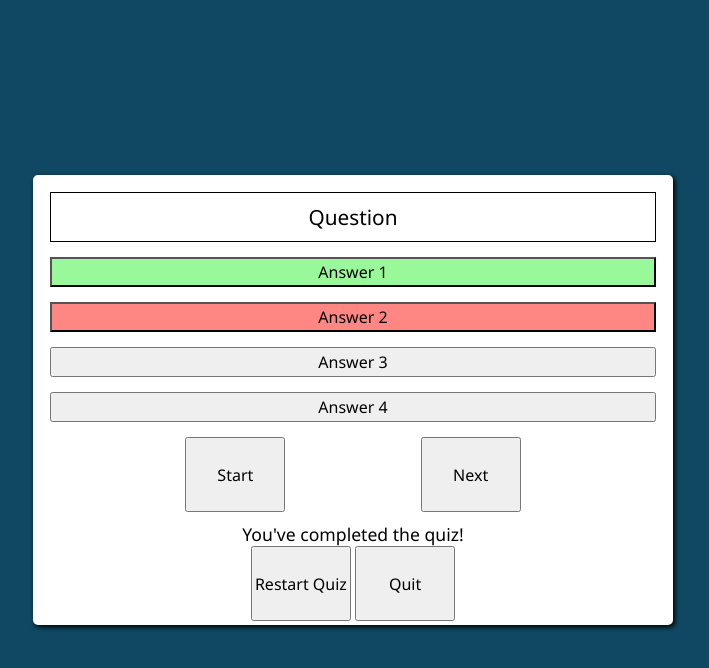
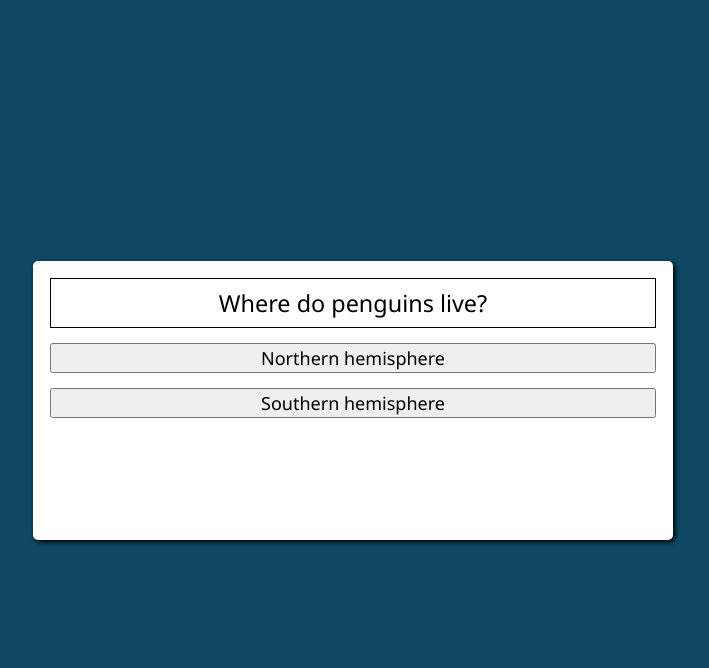
Before and after one commit to Nikola-kl/Simple-Quiz-App, a plain HTML site: page index.html in a window 1280 px wide. Both pictures are taken after a click on the button "Start". Shown: the whole page, without its empty margins (287-996 px from the left). Drawn offline with Linux system fonts and the light colour scheme.

Commit message:
finished project with functionality

```diff
--- a/index.html
+++ b/index.html
@@ -12,13 +12,13 @@
         <!-- Here we will put questions and answers -->
 
         <div id="questionContainer" class="hide">
-            <div id="question" class="question">Question</div>
+            <div id="question" class="question"><p></p></div>
 
             <div id="answerButtons" class="grid">
-                <button class="btn correct">Answer 1</button>
-                <button class="btn incorrect">Answer 2</button>
+                <!-- <button class="btn">Answer 1</button>
+                <button class="btn">Answer 2</button>
                 <button class="btn">Answer 3</button>
-                <button class="btn">Answer 4</button>
+                <button class="btn">Answer 4</button> -->
             </div>
         </div>
 
@@ -27,13 +27,13 @@
 
         <div id="controls">
             <button id="start-btn" class="start-btn btn">Start</button>
-            <button id="next-btn" class="next-btn btn">Next</button>
+            <button id="next-btn" class="next-btn btn hide">Next</button>
         </div>
 
         <!-- Controls for restart or quit quiz -->
-        <div class="result-box">
-            <div class="complete-text">You've completed the quiz!</div>
-            <div class="score-text">
+        <div id="result-box" class="result-box hide">
+            <div class="complete-text">You've completed this awesome quiz!</div>
+            <div id="score-text" class="score-text">
                 <!-- inserting score from js -->
             </div>
         <div class="endButtons">
--- a/main.css
+++ b/main.css
@@ -3,7 +3,7 @@
     padding: 0;
     box-sizing: border-box;
     font-family: 'Segoe UI', Tahoma, Geneva, Verdana, sans-serif;
-
+    font-size: 18px;
 }
 
 body {
@@ -17,6 +17,7 @@ body {
 
 }
 
+
 ::selection {
     color: white;
     background: rgb(16, 111, 158);
@@ -28,8 +29,8 @@ body {
     width: 50%;
     min-width: 300px;
     max-width: 750px;
-    height: 50%;
-    min-height: 450px;
+    /* height: 50%; */
+    /* min-height: 450px; */
     border: 2px solid white;
     border-radius: 5px;
     background: white;
@@ -53,18 +54,19 @@ body {
 #questionContainer {
     margin-bottom: 15px;
 }
-/* .appContainer {
-    display: flex;
-    position: relative;
-    justify-content: center;
-    align-items: center;
-    background: white;
-    width: 650px;
-    height: 550px;
-} */
+
 
 .btn {
     font-size: 1rem;
+    transition-duration: 350ms;
+    transition-property: background;
+}
+
+.btn:hover {
+    background: rgb(26, 145, 153);
+    /* border: none; */
+    box-shadow: 2px 2px 5px gray;
+    color: azure;
 }
 .grid {
     display: grid;
@@ -87,6 +89,14 @@ body {
 }
 
 
+/* .start-btn {
+    display: none;
+}
+.next-btn {
+    display: none;
+} */
+
+
 #controls button {
     width: 100px;
     height: 75px;
@@ -101,6 +111,19 @@ body {
     flex-direction: column;
     /* display: none; */
 }
+
+.result-box > * {
+    margin: 5px;
+    display: flex;
+}
+
+.result-box > * > * {
+    margin: 10px;
+}
+
+.score-text p {
+    margin: unset;
+}
 .complete-text {
     font-size: 1.1rem;
 }
@@ -109,3 +132,11 @@ body {
     width: 100px;
     height: 75px;
 }
+
+.hide {
+    display: none;
+}
+
+/* .show {
+    display: block;
+} */
--- a/script.js
+++ b/script.js
@@ -0,0 +1,238 @@
+const startButton = document.getElementById('start-btn');
+const nextButton = document.getElementById('next-btn');
+const restartButton = document.getElementById('restart-btn');
+const quitButton = document.getElementById('quit-btn');
+const questionContainer = document.getElementById('questionContainer');
+const questionElement = document.getElementById('question');
+const answerButtonsElement = document.getElementById('answerButtons')
+const resultBox = document.getElementById('result-box');
+const scoreText = document.getElementById('score-text');
+let score = 0;
+
+let shuffledQuestions, currentQuestionIndex
+
+
+// FUNCTION FOR DIFFERENT CONTROL BUTTONS
+
+startButton.addEventListener('click', startGame);
+nextButton.addEventListener('click', () => {
+    currentQuestionIndex += 1;
+    resetState();
+    setNextQuestion();
+})
+restartButton.addEventListener('click', startGame);
+quitButton.addEventListener('click', resetQuiz)
+
+
+// START GAME FUNCTION
+
+function startGame() {
+    resetState();
+    // console.log('Started');
+    startButton.classList.add('hide');
+    questionContainer.classList.remove('hide');
+    shuffledQuestions = questions.sort(() => Math.random() - .5);
+    currentQuestionIndex = 0;
+    setNextQuestion();
+}
+
+
+// QUESTION SETUP FUNCTION
+
+function setNextQuestion() {
+    showQuestion(shuffledQuestions[currentQuestionIndex]);
+    nextButton.classList.add('hide');
+}
+
+function showQuestion(shuffledQuestion) {
+    questionElement.innerText = shuffledQuestion.question;
+    shuffledQuestion.answers.forEach(answer => {
+       const button = document.createElement('button');
+       button.innerText = answer.text;
+       button.dataset.correct = answer.correct;
+       button.classList.add('btn');
+       answerButtonsElement.appendChild(button);
+        // console.log(button.dataset.correct)
+       button.addEventListener('click', selectAnswer)
+    });
+}
+
+// THIS FUNCTION TAKES THE SELECTED ELEMENT (E) FROM THE EVENT LISTENER
+
+function selectAnswer(e) {
+    // console.log('we have selected an answer');
+    const selectedButton = e.target
+    const correct = selectedButton.dataset.correct
+    const answerOptions = answerButtonsElement.children
+    Array.from(answerOptions).forEach(button => {
+        setStatusClass(button, button.dataset.correct);
+        button.disabled = true;
+        button.classList.remove('btn', 'hover');
+    });
+
+
+    document.getElementById('next-btn').classList.remove('hide');
+
+    if (correct === 'true') {
+        score += 1;
+        // console.log(score);
+     };
+
+    if (shuffledQuestions.length > currentQuestionIndex + 1) {
+        nextButton.classList.remove('hide');
+    } else {
+        nextButton.classList.add('hide');
+        resultBox.classList.remove('hide');
+        finalScore();
+    };
+}
+
+
+// FINAL SCORE FUNCTION THAT CREATES A <P> TAG AND GENERATES A SCORE
+
+function finalScore() {
+        const para = document.createElement('p');
+        const node = document.createTextNode(`Your score is ${score}/10.`);
+        para.appendChild(node);
+        scoreText.appendChild(para);
+        document.getElementById('question').innerHTML = 'Congratulations!';
+}
+
+
+function setStatusClass(button, correct) {
+    if (correct === 'true') {
+        button.classList.add('correct');
+    } else if (correct === 'false') {
+        button.classList.add('incorrect');
+    }
+};
+
+
+// RESETING STATE AND QUIZ FUNCTIONS
+
+function resetQuiz() {
+    resetState()
+    startButton.classList.remove('hide');
+    questionContainer.classList.add('hide');
+    resultBox.classList.add('hide');
+}
+
+function resetState() {
+    resultBox.classList.add('hide');
+    nextButton.classList.add('hide');
+    while (answerButtonsElement.firstChild) {
+        answerButtonsElement.removeChild(answerButtonsElement.firstChild);
+    };
+    let score = 0;
+
+    while (scoreText.firstChild) {
+        scoreText.removeChild(scoreText.firstChild);
+    }
+}
+
+
+
+
+// QUESTION LIST
+
+const questions = [
+    {
+        number: 1,
+        question: 'What is 2 times 2?',
+        answers: [
+            { text: '4', correct: true },
+            { text: '7', correct: false },
+            { text: '5', correct: false },
+            { text: '95', correct: false }
+        ]
+    },
+    {
+        number: 2,
+        question: 'Which planet in the Milky Way is the hottest?',
+        answers: [
+            { text: 'Mercury', correct: false },
+            { text: 'Venus', correct: true },
+            { text: 'Mars', correct: false },
+            { text: 'Earth', correct: false }
+        ]
+    },
+    {
+        number: 3,
+        question: 'What is the largest Spanish-speaking city in the world?',
+        answers: [
+            { text: 'New-York', correct: false },
+            { text: 'Madrid', correct: false },
+            { text: 'Rio de Janeiro', correct: false },
+            { text: 'Mexico City', correct: true }
+        ]
+    },
+    {
+        number: 4,
+        question: 'How many hearts does an octopus have?',
+        answers: [
+            { text: '1', correct: false },
+            { text: '3', correct: true },
+            { text: '4', correct: false },
+            { text: 'An octopus has no heart', correct: false }
+        ]
+    },
+    {
+        number: 5,
+        question: 'How many European capitals does the Danube flow through?',
+        answers: [
+            { text: '7', correct: false },
+            { text: '8', correct: false },
+            { text: '4', correct: true },
+            { text: '3', correct: false }
+        ]
+    },
+    {
+        number: 6,
+        question: 'What does FIFA stand for in English?',
+        answers: [
+            { text: 'Fourth International Football Association', correct: false },
+            { text: 'International Federation of Association Football', correct: true },
+            { text: 'Favorite International Flying Astronauts', correct: false },
+            { text: 'Football Is For Aliens', correct: false }
+
+        ]
+    },
+    {
+        number: 7,
+        question: 'What year was Cinderella released?',
+        answers: [
+            { text: '1964', correct: false },
+            { text: '1950', correct: true },
+            { text: '1948', correct: false },
+            { text: '1970', correct: false }
+        ]
+    },
+    {
+        number: 8,
+        question: 'Where is the Colosseum located?',
+        answers: [
+            { text: 'Ankara', correct: false },
+            { text: 'Moscow', correct: false },
+            { text: 'Washington', correct: false },
+            { text: 'Rome', correct: true }
+        ]
+    },
+    {
+        number: 9,
+        question: 'Where is the city of Trieste located?',
+        answers: [
+            { text: 'Slovenia', correct: false },
+            { text: 'Italy', correct: true },
+            { text: 'Austria', correct: false },
+            { text: 'Croatia', correct: false }
+        ]
+    },
+    {
+        number: 10,
+        question: 'Where do penguins live?',
+        answers: [
+            { text: 'Northern hemisphere', correct: false },
+            { text: 'Southern hemisphere', correct: true },
+        ]
+    },
+]
```
